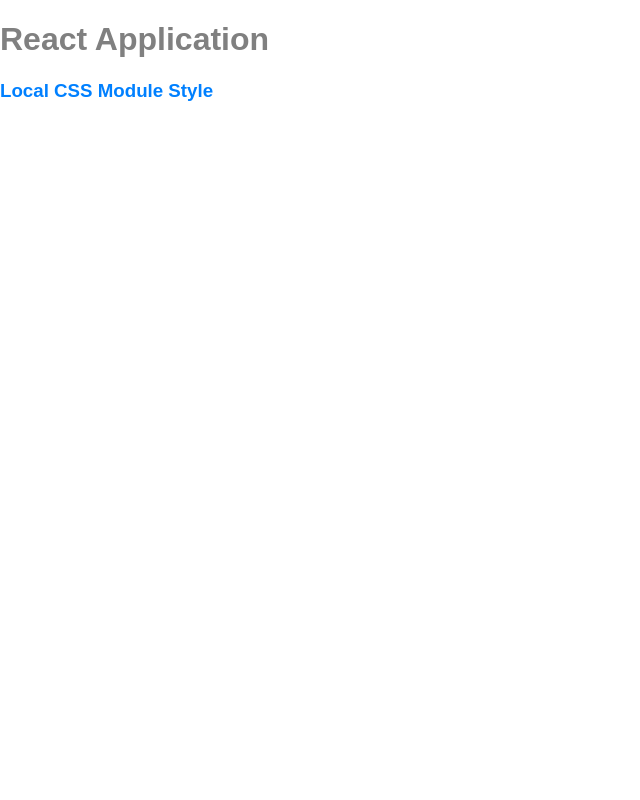
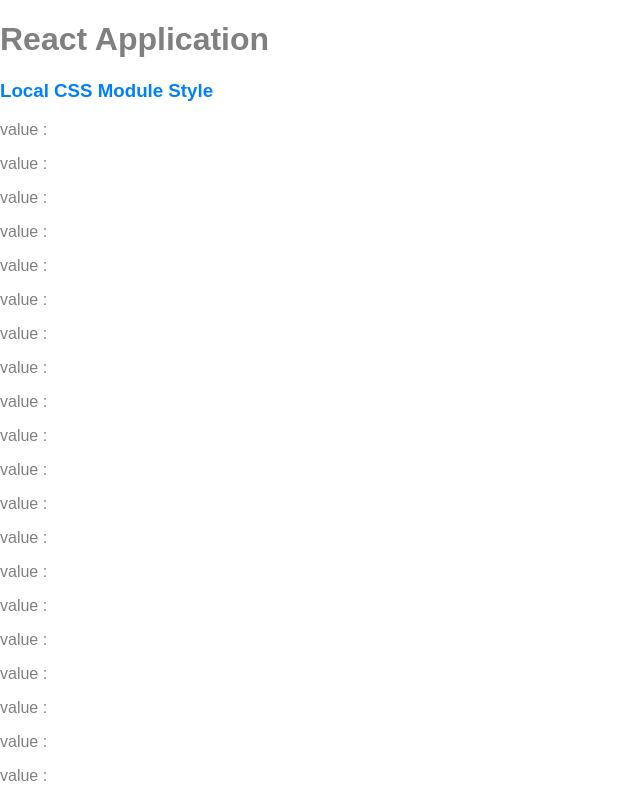
Before and after one commit to ccahill1117/reactSudoku, a React app: page / in a window 1280 px wide. Shown: the top 800 px of the page, without its empty margins (0-640 px from the left). Built offline with nearby package versions, Linux system fonts and the light colour scheme.

Commit message:
set props in table and cells

```diff
--- a/src/components/App.jsx
+++ b/src/components/App.jsx
@@ -1,13 +1,27 @@
 import React from 'react';
 import styles from './App.css';
+import Table from './Table';
+import PropTypes from 'prop-types';
+import { connect } from 'react-redux';
 
-function App() {
+function App(props) {
   return (
     <div>
       <h1>React Application</h1>
       <h3 className={styles.text}>Local CSS Module Style</h3>
+      <Table cellArray={props.cellArray} />
     </div>
   );
 }
 
-export default App;
+App.propTypes = {
+  cellArray: PropTypes.arrayOf(PropTypes.number),
+};
+
+const mapStateToProps = state => {
+  return {
+    cellArray: state.cells,
+  };
+};
+
+export default connect(mapStateToProps)(App);
--- /dev/null
+++ b/src/components/Cell.jsx
@@ -0,0 +1,18 @@
+import React from 'react';
+import PropTypes from 'prop-types';
+
+function Cell(props){
+
+  return (
+    <div>
+      <p>value : {(props.value == 0) ? '' : props.value}</p>
+    </div>
+  );
+
+}
+
+Cell.propTypes = {
+  value: PropTypes.number,
+};
+
+export default Cell;
--- /dev/null
+++ b/src/components/Table.jsx
@@ -0,0 +1,23 @@
+import React from 'react';
+import Cell from './Cell';
+import PropTypes from 'prop-types';
+
+
+function Table(props){
+
+  return(
+    <div>
+      {(props.cellArray).map((cell, index) =>
+        <Cell value={cell.value}
+          key={index}
+        />
+      )}
+    </div>
+  );
+}
+
+Table.propTypes = {
+  cellArray: PropTypes.arrayOf(PropTypes.number),
+};
+
+export default Table;
```
